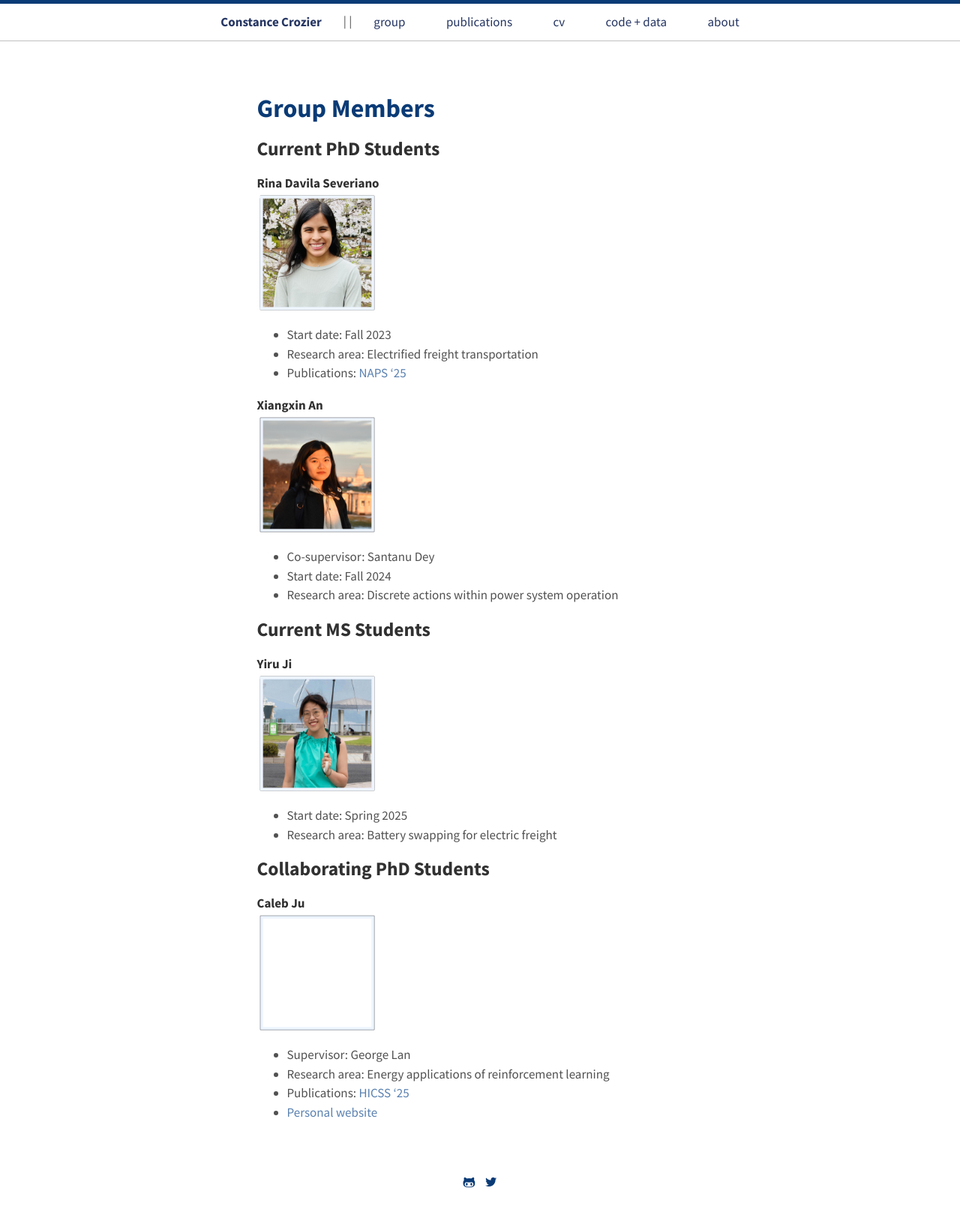
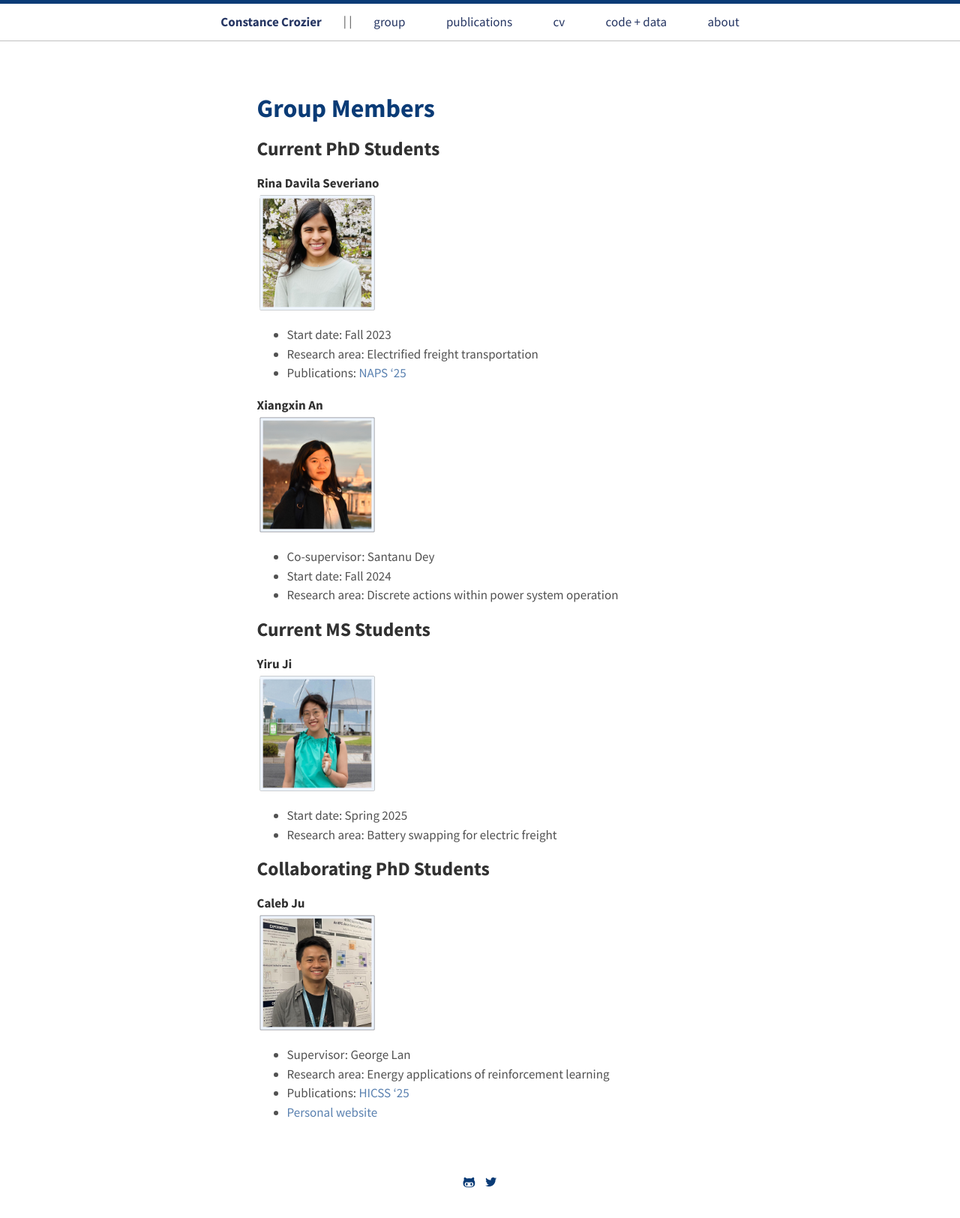
Before and after one commit to constancecrozier/constancecrozier.github.io, a Jekyll site: the page built from group.md, in a window 1280 px wide. Shown: the whole page at 75% size. Built offline with Jekyll 4.4.1, drawn with Linux system fonts in a browser that asks for light colours.

Commit message:
Added Caleb headshot

```diff
--- a/group.md
+++ b/group.md
@@ -25,7 +25,7 @@ title: Group Members
 
 <p style="text-align:center;"><h2>Collaborating PhD Students</h2></p>
 **Caleb Ju**
-<img src="/images/empty_frame.png" alt="drawing" width="160"/>
+<img src="/images/headshot_caleb.jpeg" alt="drawing" width="160"/>
 * Supervisor: George Lan
 * Research area: Energy applications of reinforcement learning
 * Publications: [HICSS '25](files/hicss_25.pdf)
```
Also changed, not shown: images/headshot_caleb.jpeg (added), 1 other file.
